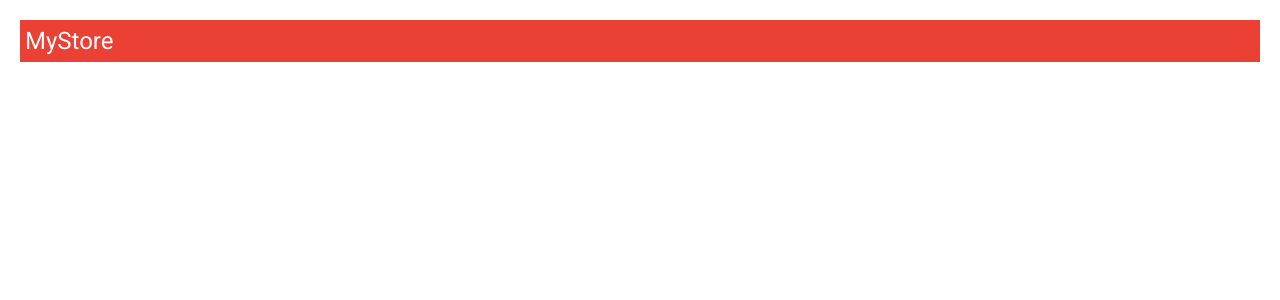
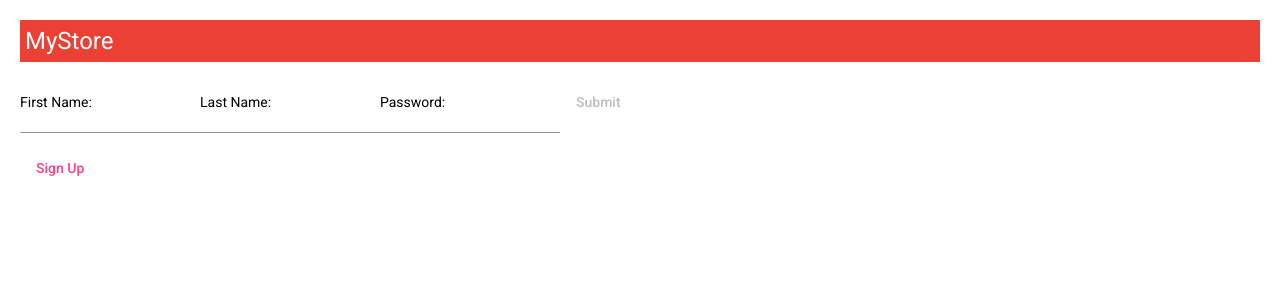
Before and after one commit to RoseMagura/MyStore, an Angular app: page /login in a window 1280 px wide. Before the commit this address led to /. Shown: the top 300 px of the page. Built offline with nearby package versions, Linux system fonts and the light colour scheme.

Commit message:
Feat: Start setting up login and signup forms

```diff
--- a/package.json
+++ b/package.json
@@ -21,6 +21,7 @@
     "@angular/platform-browser": "~11.0.9",
     "@angular/platform-browser-dynamic": "~11.0.9",
     "@angular/router": "~11.0.9",
+    "@auth0/auth0-angular": "^1.3.2",
     "rxjs": "~6.6.0",
     "tslib": "^2.0.0",
     "zone.js": "~0.10.2"
--- a/src/app/app-routing.module.ts
+++ b/src/app/app-routing.module.ts
@@ -4,12 +4,14 @@ import { CartComponent } from './components/cart/cart.component';
 import { ProductListComponent } from './components/product-list/product-list.component';
 import { ProductItemDetailComponent } from './components/product-item-detail/product-item-detail.component';
 import { ConfirmationComponent } from './components/confirmation/confirmation.component';
+import { LoginComponent } from './components/login/login.component';
 
 const routes: Routes = [
   { path: 'cart', component: CartComponent },
   { path: 'products', component: ProductListComponent },
   { path: 'detail/:id', component: ProductItemDetailComponent },
-  { path: '', redirectTo: '/products', pathMatch: 'full' },
+  { path: '', redirectTo: 'login', pathMatch: 'full' },
+  { path: 'login',  component: LoginComponent },
   { path: 'cart/success', pathMatch: 'full', component: ConfirmationComponent },
 ];
 
--- a/src/app/app.module.ts
+++ b/src/app/app.module.ts
@@ -1,6 +1,5 @@
 import { BrowserModule } from '@angular/platform-browser';
 import { NgModule } from '@angular/core';
-
 import { AppRoutingModule } from './app-routing.module';
 import { AppComponent } from './app.component';
 import { CartComponent } from './components/cart/cart.component';
@@ -17,6 +16,7 @@ import { MatInputModule } from '@angular/material/input';
 import { MatFormFieldModule } from '@angular/material/form-field';
 import { MatRadioModule } from '@angular/material/radio';
 import { MatButtonModule } from '@angular/material/button';
+import { LoginComponent } from './components/login/login.component';
 
 @NgModule({
   declarations: [
@@ -26,6 +26,7 @@ import { MatButtonModule } from '@angular/material/button';
     ProductItemDetailComponent,
     ProductListComponent,
     OrderFormComponent,
+    LoginComponent,
   ],
   imports: [
     BrowserModule,
@@ -38,7 +39,7 @@ import { MatButtonModule } from '@angular/material/button';
     MatInputModule,
     BrowserAnimationsModule,
     MatRadioModule,
-    MatButtonModule,
+    MatButtonModule
   ],
   providers: [],
   bootstrap: [AppComponent],
--- /dev/null
+++ b/src/app/components/login/login.component.html
@@ -0,0 +1,150 @@
+<div class="complete" *ngIf="signingIn">
+  <form #loginForm="ngForm" (ngSubmit)="onSubmit(loginForm.value)">
+    <mat-form-field>
+      <label for="firstName">First Name: </label>
+      <input
+        matInput
+        type="text"
+        id="firstName"
+        name="firstName"
+        required
+        minlength="2"
+        [(ngModel)]="loginForm.firstName"
+        #name="ngModel"
+      />
+
+      <div *ngIf="!name.valid && (name.dirty || name.touched)">
+        <div *ngIf="name.errors.minlength">
+          Name must be at least two characters long.
+        </div>
+        <div *ngIf="name.errors.required">Please input first name.</div>
+      </div>
+    </mat-form-field>
+    <mat-form-field>
+      <label for="lastName">Last Name: </label>
+      <input
+        matInput
+        type="text"
+        id="lastName"
+        name="lastName"
+        required
+        minlength="2"
+        [(ngModel)]="loginForm.lastName"
+        #lastName="ngModel"
+      />
+      <div *ngIf="!lastName.valid && (lastName.dirty || lastName.touched)">
+        <div *ngIf="lastName.errors.minlength">
+          Last name must be at least two characters long.
+        </div>
+        <div *ngIf="lastName.errors.required">Please input last name.</div>
+      </div>
+    </mat-form-field>
+<mat-form-field>
+      <label for="password">Password: </label>
+      <input
+        matInput
+        type="text"
+        id="password"
+        name="password"
+        required
+        minlength="8"
+        [(ngModel)]="loginForm.password"
+        #password="ngModel"
+      />
+      <div *ngIf="!password.valid && (password.dirty || password.touched)">
+        <div *ngIf="password.errors.minlength">
+          Password must be at least eight characters long.
+        </div>
+        <div *ngIf="password.errors.required">Please input password.</div>
+      </div>
+</mat-form-field>
+    <button
+      mat-button
+      color="accent"
+      type="submit"
+      [disabled]="!loginForm.form.valid"
+    >
+      Submit
+    </button>
+  </form>
+</div>
+<div>
+    <button
+    mat-button
+    color="accent"
+    type="submit"
+    (click)="createUser()"
+    >
+    Sign Up
+    </button>
+    <div *ngIf="creating">
+        <form #signUpForm="ngForm" (ngSubmit)="onPostUser(signUpForm.value)">
+            <mat-form-field>
+              <label for="firstName">First Name: </label>
+              <input
+                matInput
+                type="text"
+                id="firstName"
+                name="firstName"
+                required
+                minlength="2"
+                [(ngModel)]="signUpForm.firstName"
+                #name="ngModel"
+              />
+
+              <div *ngIf="!name.valid && (name.dirty || name.touched)">
+                <div *ngIf="name.errors.minlength">
+                  Name must be at least two characters long.
+                </div>
+                <div *ngIf="name.errors.required">Please input first name.</div>
+              </div>
+            </mat-form-field>
+            <mat-form-field>
+              <label for="lastName">Last Name: </label>
+              <input
+                matInput
+                type="text"
+                id="lastName"
+                name="lastName"
+                required
+                minlength="2"
+                [(ngModel)]="signUpForm.lastName"
+                #lastName="ngModel"
+              />
+              <div *ngIf="!lastName.valid && (lastName.dirty || lastName.touched)">
+                <div *ngIf="lastName.errors.minlength">
+                  Last name must be at least two characters long.
+                </div>
+                <div *ngIf="lastName.errors.required">Please input last name.</div>
+              </div>
+            </mat-form-field>
+        <mat-form-field>
+              <label for="password">Password: </label>
+              <input
+                matInput
+                type="text"
+                id="password"
+                name="password"
+                required
+                minlength="8"
+                [(ngModel)]="signUpForm.password"
+                #password="ngModel"
+              />
+              <div *ngIf="!password.valid && (password.dirty || password.touched)">
+                <div *ngIf="password.errors.minlength">
+                  Password must be at least eight characters long.
+                </div>
+                <div *ngIf="password.errors.required">Please input password.</div>
+              </div>
+        </mat-form-field>
+            <button
+              mat-button
+              color="accent"
+              type="submit"
+              [disabled]="!signUpForm.form.valid"
+            >
+              Submit
+            </button>
+          </form>
+    </div>
+</div>
--- /dev/null
+++ b/src/app/components/login/login.component.ts
@@ -0,0 +1,34 @@
+import { Component } from '@angular/core';
+import { Output, EventEmitter } from '@angular/core';
+import { User } from 'src/app/interfaces/User';
+
+@Component({
+    selector: 'login',
+    templateUrl: './login.component.html',
+    styleUrls: ['./login.component.css'],
+})
+export class LoginComponent {
+  constructor() {}
+
+  user: User;
+  signingIn = true;
+  creating = false;
+
+  @Output() loginEvent = new EventEmitter<string>();
+
+  onSubmit(loginForm: any): void {
+    // this.loginEvent.emit(orderForm);
+    console.log(loginForm);
+  }
+
+  createUser(): void {
+      this.signingIn = false;
+      this.creating = true;
+      console.log(this.creating);
+  }
+
+  onPostUser(form: any): void{
+    console.log('CREATING USER', form);
+
+  }
+}
--- /dev/null
+++ b/src/app/interfaces/User.ts
@@ -0,0 +1,5 @@
+export interface User {
+    firstName: string,
+    lastName: string,
+    password: string
+}
```
Also changed, not shown: src/app/components/login/login.component.css (added), 2 other files (tests, documents, lock files or other folders).
